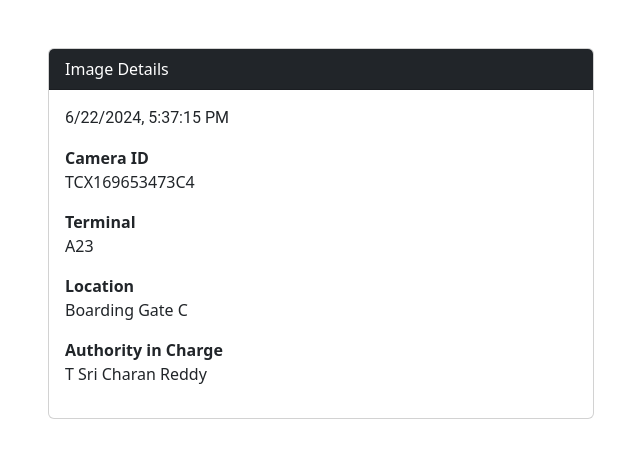
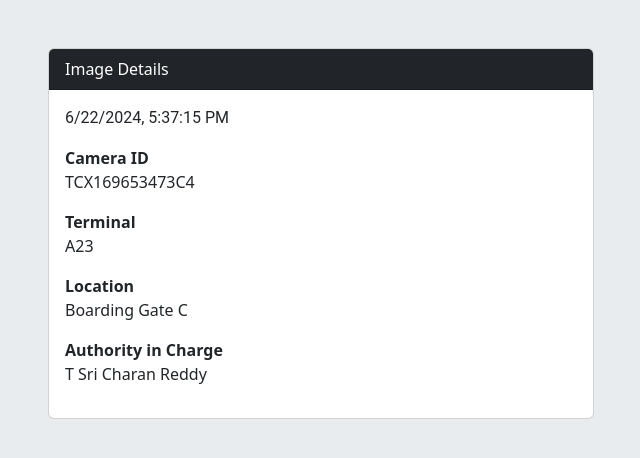
Before and after one commit to sricharanreddy11/abandoned-object-detection, a Flask app: page /detail/1 in a window 1280 px wide. Shown: the top 458 px of the page, without its empty margins (319-959 px from the left). Run offline with Flask 3, Linux system fonts and the light colour scheme.

Commit message:
modified dev.py

```diff
--- a/templates/detail.html
+++ b/templates/detail.html
@@ -11,7 +11,7 @@
         }
     </style>
 </head>
-<body>
+<body class="bg-body-secondary">
     <div class="container">
         <div class="row justify-content-center mt-5">
             <div class="col-lg-6">
```
Also changed, not shown: dev.py (+0 -22 lines).
